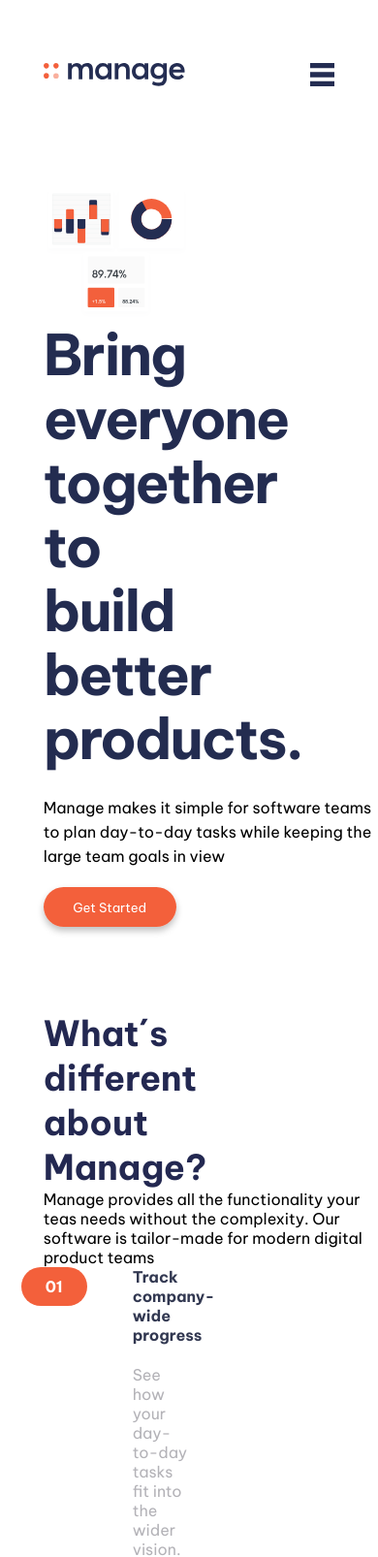
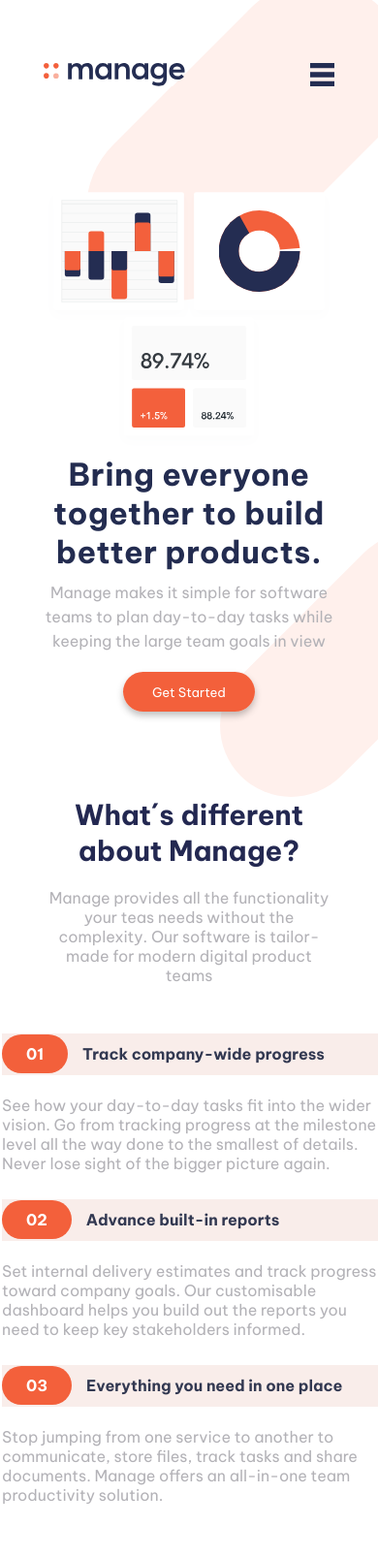
Before and after one commit to GiulianaBorgo/ProyectoFinal-FE1, a plain HTML site: page index.html in a window 390 px wide. Shown: the top 1606 px of the page at 97% size. Drawn offline with Linux system fonts and the light colour scheme.

Commit message:
Entrega lista

```diff
--- a/css/style.css
+++ b/css/style.css
@@ -1,14 +1,24 @@
 @import url('https://fonts.googleapis.com/css2?family=Be+Vietnam+Pro:wght@400;500;700&display=swap');
 
 *{box-sizing: border-box;
-    margin: 0px;
-    padding: 0px;
+    margin: 0;
+    padding: 0;
 }
 
-body{font-family: 'Be Vietnam Pro', sans-serif;
+body{font-family: 'Be Vietnam Pro', sans-serif;}
+
+header{
+    display:flex;
+    justify-content: space-between;
+    padding: 65px 11.4583vw 0px 11.4583vw;
+    background-image: url(../imagenes/bg-tablet-pattern.svg);
+    background-repeat: no-repeat;
+    background-position: right -105px top -80px;
+    background-size: 50%;
 }
 
-.getstarted, button {text-decoration: none;
+.getstarted, button {
+    text-decoration: none;
     color: white;
     background-color: #F3603B;
     border-radius: 50px;
@@ -17,31 +27,37 @@ body{font-family: 'Be Vietnam Pro', sans-serif;
     padding: 12.5px 30.5px;
 }
 
-.getstarted:hover {
-    background-color: #f07d60;
-}
+.getstarted:hover {background-color: #f07d60;}
 
 li {list-style-type: none;}
 
-li > a{ text-decoration: none;
+a{text-decoration: none;}
+
+.nav-bar{display:flex;}
+
+.nav-bar a{
     color: #242E52;
     font-size: 0.8125rem;
     padding-left: 1.75rem;
 }
-.nav-bar > li > a:hover {
+
+.nav-bar a:hover {
     color: #B3B2B7;
 }
 
-header{display:flex;
-    justify-content: space-between;
-    padding: 65px 11.4583vw 0px 11.4583vw;
+img[alt="Icon Hamburguer"]{
+    display: none;
 }
 
-.nav-bar{ color: #242E52;
-    display:flex;
+main{
+    background-image: url(../imagenes/bg-tablet-pattern.svg),url(../imagenes/bg-tablet-pattern.svg);
+    background-repeat: no-repeat;
+    background-position: right -50px top -130px, bottom 100px left -260px;
+    background-size: 50%;
 }
 
-.section1 { display: flex;
+.section1 {
+    display: flex;
     padding: 104px 11.4583vw 99px 11.4583vw;
     justify-content: space-between;
     flex-wrap: wrap;
@@ -49,13 +65,14 @@ header{display:flex;
 
 h1 {color: #232C50;
     font-size: 3.625rem;
-    line-height: 66px;
+    line-height: 4.125rem;
     letter-spacing: -0.035em;
     margin-bottom: 26px;
 }
 
-.parrafo1{line-height: 157.1%;
-    width: 350px;
+.parrafo1{
+    line-height: 157.1%;
+    width: 24.3055vw;
     margin-bottom: 28px;
 }
 
@@ -64,7 +81,8 @@ h1 {color: #232C50;
 }
 
 
-.section2{display: flex;
+.section2{
+    display: flex;
     padding:0px 11.4583vw 124px 11.4583vw
 }
 
@@ -75,55 +93,63 @@ h1 {color: #232C50;
 
 #parrafo2{width: 337px;}
 
-.contenedor-points {width: 553px;
+.contenedor-points {
+    width: 553px;
     padding-left: 92px;
     position: relative;
 }
 
-.points {margin-bottom: 27px;
+.points{
+    margin-bottom: 27px;
     margin-top: 18px;
     color: #B3B2B7;
 }
 
-.num::before {
-    content:"01";
+.num {
     background-color:  #F3603B;
     color: white;
     border-radius: 30px;
     padding:10px 25px;
     position: absolute;
-    left: -23px;
+    left: -15px;
 }
 
-h4{color:  #323851;
+h4{
+    color:  #323851;
     margin-bottom: 21px;
 }
 
-article, .section2 > div {
+article {
     width: 50%;
 }
 
-.h2-section3 { color: #242E53;
+.h2-section3 {
+    color: #242E53;
     text-align: center;
     font-size: 2.4375rem;
 }
 
-.cont-test {display: flex;
-margin:109px 4.2361vw 45px 4.9305vw
+.cont-test {
+    display: flex;
+    margin:109px 4.2361vw 45px 4.9305vw;
+    justify-content: center;
 }
 
-.testimonios {background-color: #FAFAFA;
+.testimonios {
+    background-color: #FAFAFA;
     color:  #B9B9C1;
     width: 445px;
     text-align: center;
     margin-right: 10px;
 }
 
-.img-avatar{position: relative;
+.img-avatar{
+    position: relative;
     top: -50px;
 }
 
-.get2{text-align: center;
+.get2{
+    text-align: center;
     margin-bottom: 180px;
 }
 
@@ -135,6 +161,7 @@ margin:109px 4.2361vw 45px 4.9305vw
     align-items: center;
     padding: 64px 11.4583vw;
     flex-wrap: wrap;
+    background-image: url(../imagenes/bg-simplify-section-desktop.svg);
 }
 
 .footer1 > h2 {
@@ -143,7 +170,8 @@ margin:109px 4.2361vw 45px 4.9305vw
     letter-spacing: -0.005em;
 }
 
-.get-white {background-color: white;
+.get-white {
+    background-color: white;
     color: #F3603B;
     height: 44px;
 }
@@ -153,7 +181,8 @@ height: 44px;
     background-color: white;
 }
 
-.footer2{background-color:  #1E1E26;
+.footer2{
+    background-color:  #1E1E26;
     color:white;
     display: flex;
     justify-content: space-between;
@@ -166,42 +195,49 @@ height: 44px;
     margin-top: 66.68px;
 }
 
-/*
-a[href^="https"]:hover{
-    color: #F3603B;
-}*/
+.icono img:hover{
+    cursor: pointer;
+    filter: invert(0.6) sepia(2) saturate(5)
+}
 
 a[href^="https"]{
     padding-left: 0px;
     padding-right: 13.33px;
 }
 
+.footer2 > div:nth-child(2){
+    display: flex;
+    justify-content: space-between;
+    flex-grow: 0.5;
+    font-size: 0.8125rem;
+}
+
 button{
     box-shadow: none;
-    padding:11.5px 22.5px;}
+    padding:11.5px 22.5px;
+    border: 0;
+}
 
 button:hover {
     background-color: #f07d60;
+    cursor: pointer;
 }
 
 input[type="email"]{
     border-radius: 50px;
-    padding: 12.5px 10px
+    padding: 12.5px 10px;
+    border: 0
 }
 
 input[type="email"]:invalid {
-    color:red;
+    color:rgb(231, 58, 58);
+    outline-color:rgb(231, 58, 58)
 }
-
-/*.feedback:invalid {
-    color:red
- <span class="feedback">Please insert a valid email</span>
-}*/
 
 .copyright{ font-size: 0.78125rem;
     color: #8C8C94;
     position: absolute;
-    right: 164.9px;
+    right: 11.3vw;
     bottom: 62px;
 }
 
@@ -217,39 +253,144 @@ input[type="email"]:invalid {
     margin-bottom: 12px;
 }
 
-img[alt="Icon Hamburguer"]{
-    display: none;
-}
-
 @media (max-width: 1020px) {
     nav, header > a {
             display: none;
         }
+
     img[alt="Icon Hamburguer"]{
         display: block;
     }
-.testimonios:nth-child(2) {
+
+    .testimonios:nth-child(2){
         display: none;
-
+    }
 }
 
-
-}
-
-@media (max-width:862px) {
+@media (max-width:862px){
     .footer2, .section1{
         flex-direction: column-reverse;
     }
-
     .section2, .footer1{
         flex-direction: column;
     }
-
     .testimonios:nth-child(3){
         display: none;
     }
-
     .li-footer{
         flex-direction: row;
     }
+    article{
+        width: 100%;
     }
+    .footer1 > h2{
+        width: 100%;
+        text-align: center;
+        font-size: 2rem;
+        margin-bottom: 20px;
+    }
+    .h2-section2, .h2-section3{
+        font-size: 1.8rem;
+        text-align: center;
+    }
+    #parrafo2{
+        margin-bottom: 50px;
+        margin-top: 20px;
+    }
+}
+
+@media (max-width:480px){
+    header{
+        background-size:90%;
+        background-position: right -30px top -20px;
+    }
+
+    main{
+        background-size: 90%, 0%;
+    }
+
+    h1{
+        font-size: 2rem;
+        line-height: 2.5rem;
+        letter-spacing: 0.03rem;
+        margin-bottom: 10px;
+    }
+
+    .parrafo1, #parrafo2 {
+        width: 100%;
+        color: #B3B2B7;
+    }
+    .section1, .section2{
+        text-align: center;
+    }
+
+    .section1{
+        background-image: url(../imagenes/bg-tablet-pattern.svg);
+        background-repeat: no-repeat;
+        background-position: right -110px bottom;
+        background-size: 70%;
+    }
+
+    .footer1{
+        background-image: url(../imagenes/bg-simplify-section-mobile.svg);
+        background-repeat: no-repeat;
+    }
+
+    .footer2 > div:nth-child(1) {
+        display: flex;
+        flex-direction: column-reverse;
+        align-items: center;
+    }
+
+    .copyright{
+        right: 20.64vw;
+        bottom: 8vh;
+    }
+
+    button{
+        margin-bottom: 50px;
+    }
+
+    .icono{
+        margin-top: 30px;
+        margin-bottom: 30px;
+    }
+
+    .contenedor-points {
+        padding-left: 0;
+        width: 100%;
+        text-align: start;
+        margin: 0 2px
+    }
+
+    .num{
+        position:static;
+        margin-right: 15px;
+    }
+
+    .contenedor-points h4{
+        background-color: rgba(241, 210, 202, 0.4);
+        padding:11.5px 0;
+    }
+
+    .section2{
+        padding: 0 0 60px 0;
+    }
+
+    .h2-section2, #parrafo2{
+        padding-left: 11.4583vw;
+        padding-right: 11.4583vw;
+    }
+
+    .testimonios{
+        margin-right: 0
+    }
+
+    .get2{
+        margin-bottom: 80px;
+    }
+
+    input[type="email"]{
+        padding-right: 40px ;
+    }
+}
--- a/index.html
+++ b/index.html
@@ -4,7 +4,7 @@
     <meta charset="UTF-8">
     <meta name="viewport" content="width=device-width, initial-scale=1.0">
     <link rel="stylesheet" href="css/style.css">
-    <title>Proyecto</title>
+    <title>Proyecto Final FE1</title>
 </head>
 <body>
     <header>
@@ -33,20 +33,22 @@
             </article>
         </section>
         <section class="section2">
-            <div>
+            <article>
                 <h2 class="h2-section2">What´s different about Manage? </h2>
                 <p id="parrafo2">Manage provides all the functionality your teas needs without the complexity. Our software is tailor-made for modern digital product teams</p>
-            </div>
-            <div class="contenedor-points">
-                <h4 class="num">Track company-wide progress</h4>
-                <p class="points">See how your day-to-day tasks fit into the wider vision. Go from tracking progress at the milestone level all the way done to the smallest of details. Never lose sight of the bigger picture again.</p>
+            </article>
+            <article class="contenedor-points">
+                <ol>
+                    <li><h4><span class="num">01</span>Track company-wide progress</h4>
+                    <p class="points">See how your day-to-day tasks fit into the wider vision. Go from tracking progress at the milestone level all the way done to the smallest of details. Never lose sight of the bigger picture again.</p></li>
 
-                <h4 class="num">Advance built-in reports</h4>
-                <p class="points">Set internal delivery estimates and track progress toward company goals. Our customisable dashboard helps you build out the reports you need to keep key stakeholders informed.</p>
+                    <li><h4><span class="num">02</span>Advance built-in reports</h4>
+                    <p class="points">Set internal delivery estimates and track progress toward company goals. Our customisable dashboard helps you build out the reports you need to keep key stakeholders informed.</p></li>
 
-                <h4 class="num">Everything you need in one place</h4>
-                <p class="points">Stop jumping from one service to another to communicate, store files, track tasks and share documents. Manage offers an all-in-one team productivity solution.</p>
-            </div>
+                    <li><h4><span class="num">03</span>Everything you need in one place</h4>
+                    <p class="points">Stop jumping from one service to another to communicate, store files, track tasks and share documents. Manage offers an all-in-one team productivity solution.</p></li>
+                </ol>
+            </article>
         </section>
         <section>
             <h2 class="h2-section3">What they´ve said</h2>
@@ -72,7 +74,7 @@
     </main>
     <footer>
         <div class="footer1">
-            <h2>Simplify hoy your team words today.</h2>
+            <h2>Simplify how your team words today.</h2>
             <a class="getstarted get-white" href="#" target="_blank">Get Started</a>
         </div>
         <div class="footer2">
@@ -86,6 +88,7 @@
                     <li><a href="https://instagram.com"><img src="imagenes/icon-instagram.svg" alt="Icono Instagram"></a></li>
                 </ul>
             </div>
+            <div>
                 <ul class="li-footer">
                     <li><a href="#">Home</a></li>
                     <li><a href="#">Pricing</a></li>
@@ -97,9 +100,10 @@
                     <li><a href="#">Community</a></li>
                     <li><a href="#">Privacy Policy</a></li>
                 </ul>
+            </div>
             <div>
                 <form action="#" method="get">
-                    <input type="email" name="email" placeholder="Update in your inbox..." required>
+                    <input type="email" name="email" placeholder="Update in your inbox..." >
                     <button type="submit" target="_blank">Go</button>
                 </form>
                 <p class="copyright">Copyright 2020. All Rights Reserved</p>
```
Lines whose indentation alone changed are shown as unchanged.
